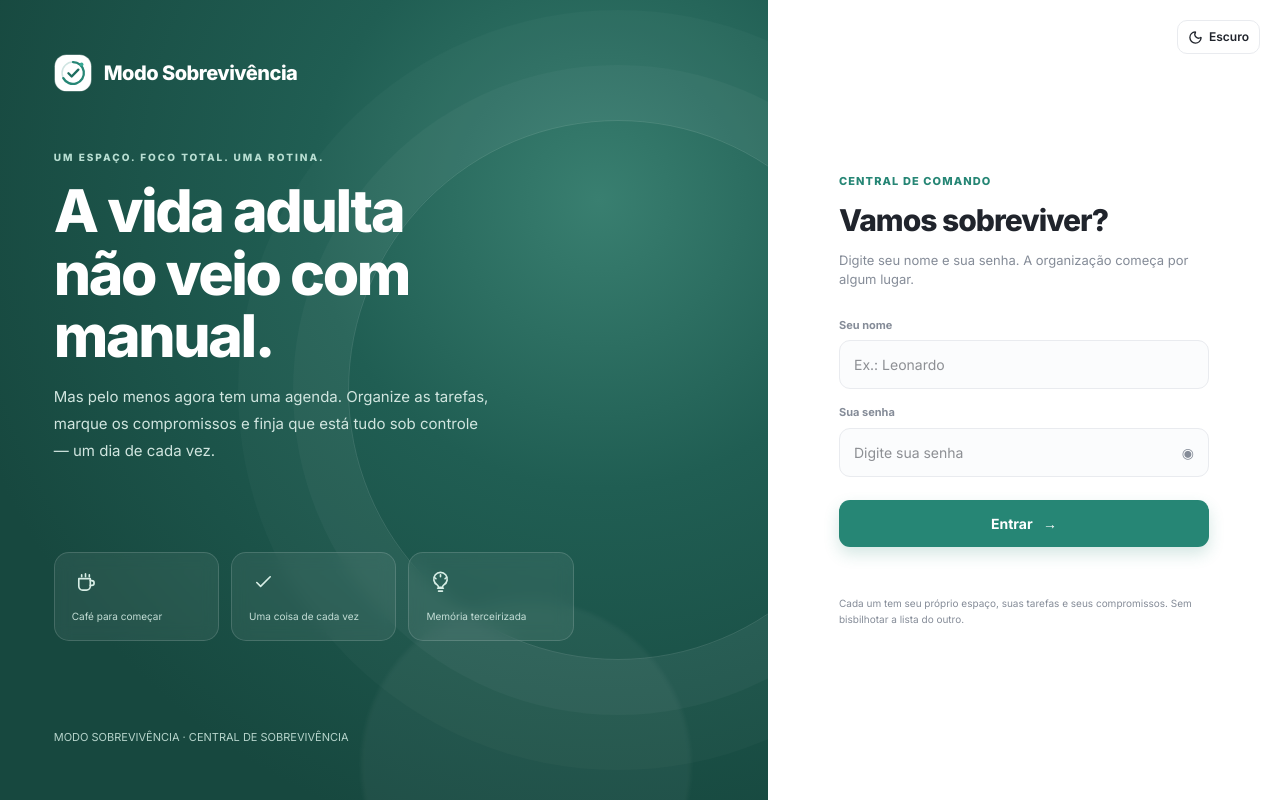
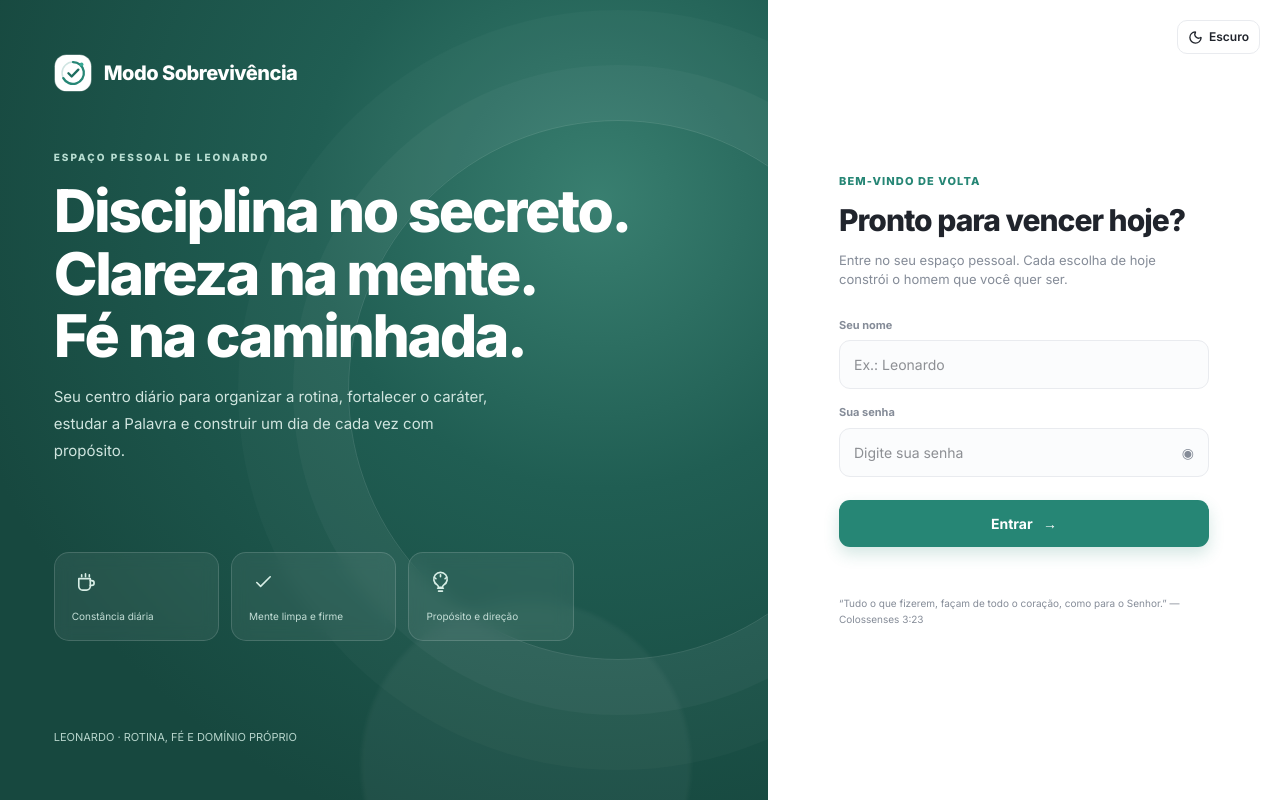
Before and after one commit to TrevasCorporativo/Rotina, a Next.js app: page / in a window 1280 px wide. Built offline with nearby package versions, Linux system fonts and the light colour scheme; no server answers.

Commit message:
style: personalize LoginScreen with motivational and faith-centered copy for Leonardo

```diff
--- a/src/components/LoginScreen.tsx
+++ b/src/components/LoginScreen.tsx
@@ -48,17 +48,17 @@ export function LoginScreen() {
           <BrandLogo variant="light" size={38} /> Modo Sobrevivência
         </div>
         <div className="access-message">
-          <div className="access-kicker">UM ESPAÇO. FOCO TOTAL. UMA ROTINA.</div>
+          <div className="access-kicker">ESPAÇO PESSOAL DE LEONARDO</div>
           <h1>
-            A vida adulta
+            Disciplina no secreto.
             <br />
-            não veio com
+            Clareza na mente.
             <br />
-            manual.
+            Fé na caminhada.
           </h1>
           <p>
-            Mas pelo menos agora tem uma agenda. Organize as tarefas, marque os
-            compromissos e finja que está tudo sob controle — um dia de cada vez.
+            Seu centro diário para organizar a rotina, fortalecer o caráter, estudar
+            a Palavra e construir um dia de cada vez com propósito.
           </p>
         </div>
         <div className="access-preview">
@@ -69,7 +69,7 @@ export function LoginScreen() {
                 <path d="M17 10h1.5a2.5 2.5 0 0 1 0 5H17M8 4v2M12 3v3M16 4v2" />
               </svg>
             </strong>
-            <span>Café para começar</span>
+            <span>Constância diária</span>
           </div>
           <div className="preview-tile">
             <strong>
@@ -77,7 +77,7 @@ export function LoginScreen() {
                 <path d="m5 12 4 4L19 6" />
               </svg>
             </strong>
-            <span>Uma coisa de cada vez</span>
+            <span>Mente limpa e firme</span>
           </div>
           <div className="preview-tile">
             <strong>
@@ -86,11 +86,11 @@ export function LoginScreen() {
                 <path d="M12 4v2M5.8 7l1.4 1M18.2 7l-1.4 1" />
               </svg>
             </strong>
-            <span>Memória terceirizada</span>
+            <span>Propósito e direção</span>
           </div>
         </div>
         <div className="access-footer">
-          MODO SOBREVIVÊNCIA · CENTRAL DE SOBREVIVÊNCIA
+          LEONARDO · ROTINA, FÉ E DOMÍNIO PRÓPRIO
         </div>
       </section>
 
@@ -112,10 +112,11 @@ export function LoginScreen() {
           )}
         </button>
         <form className="access-form" onSubmit={handleSubmit}>
-          <div className="eyebrow">CENTRAL DE COMANDO</div>
-          <h2>Vamos sobreviver?</h2>
+          <div className="eyebrow">BEM-VINDO DE VOLTA</div>
+          <h2>Pronto para vencer hoje?</h2>
           <p className="intro">
-            Digite seu nome e sua senha. A organização começa por algum lugar.
+            Entre no seu espaço pessoal. Cada escolha de hoje constrói o homem que você
+            quer ser.
           </p>
 
           <div className="access-field">
@@ -163,8 +164,8 @@ export function LoginScreen() {
           </div>
 
           <div className="access-hint">
-            Cada um tem seu próprio espaço, suas tarefas e seus compromissos. Sem
-            bisbilhotar a lista do outro.
+            &ldquo;Tudo o que fizerem, façam de todo o coração, como para o Senhor.&rdquo;
+            — Colossenses 3:23
           </div>
         </form>
       </section>
```
